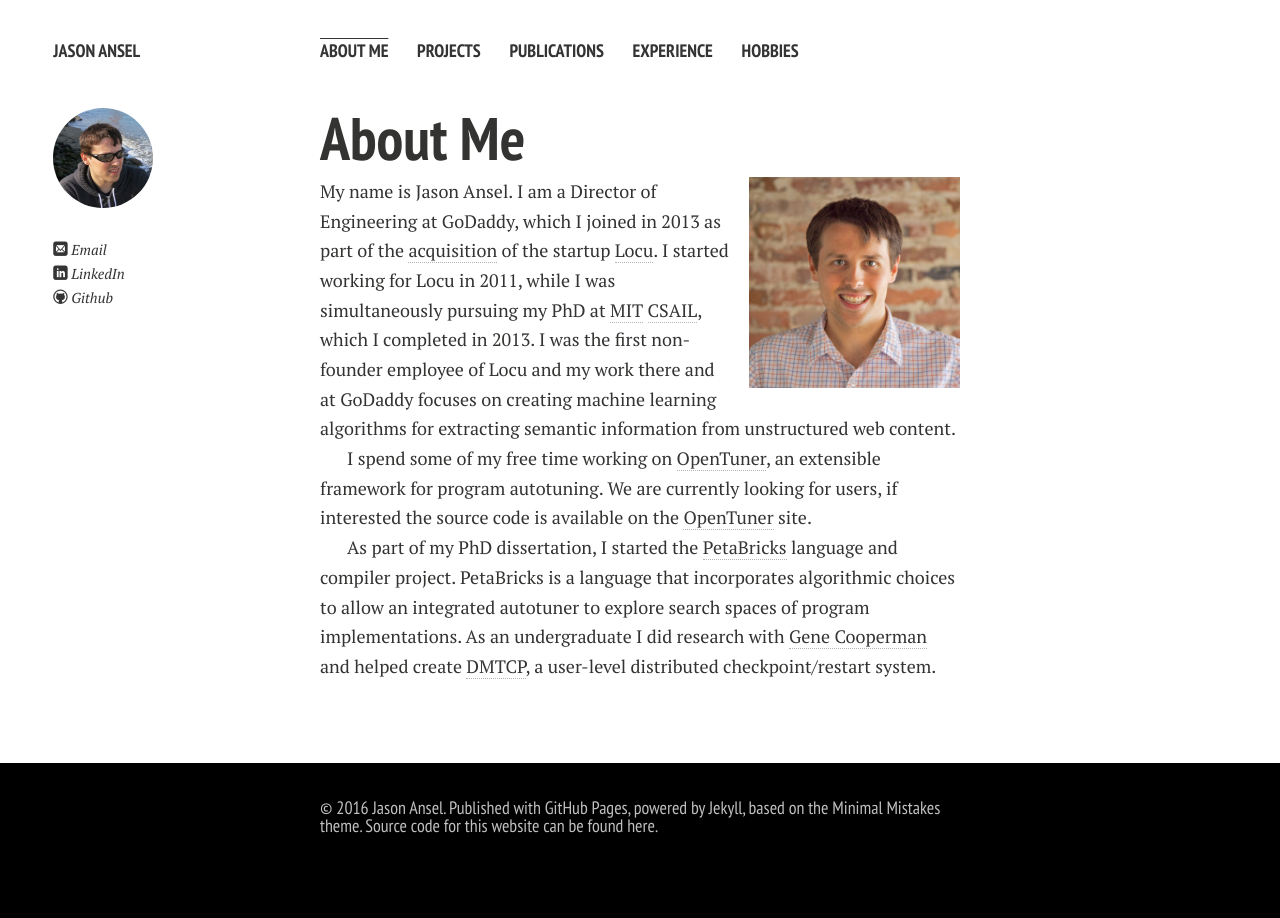
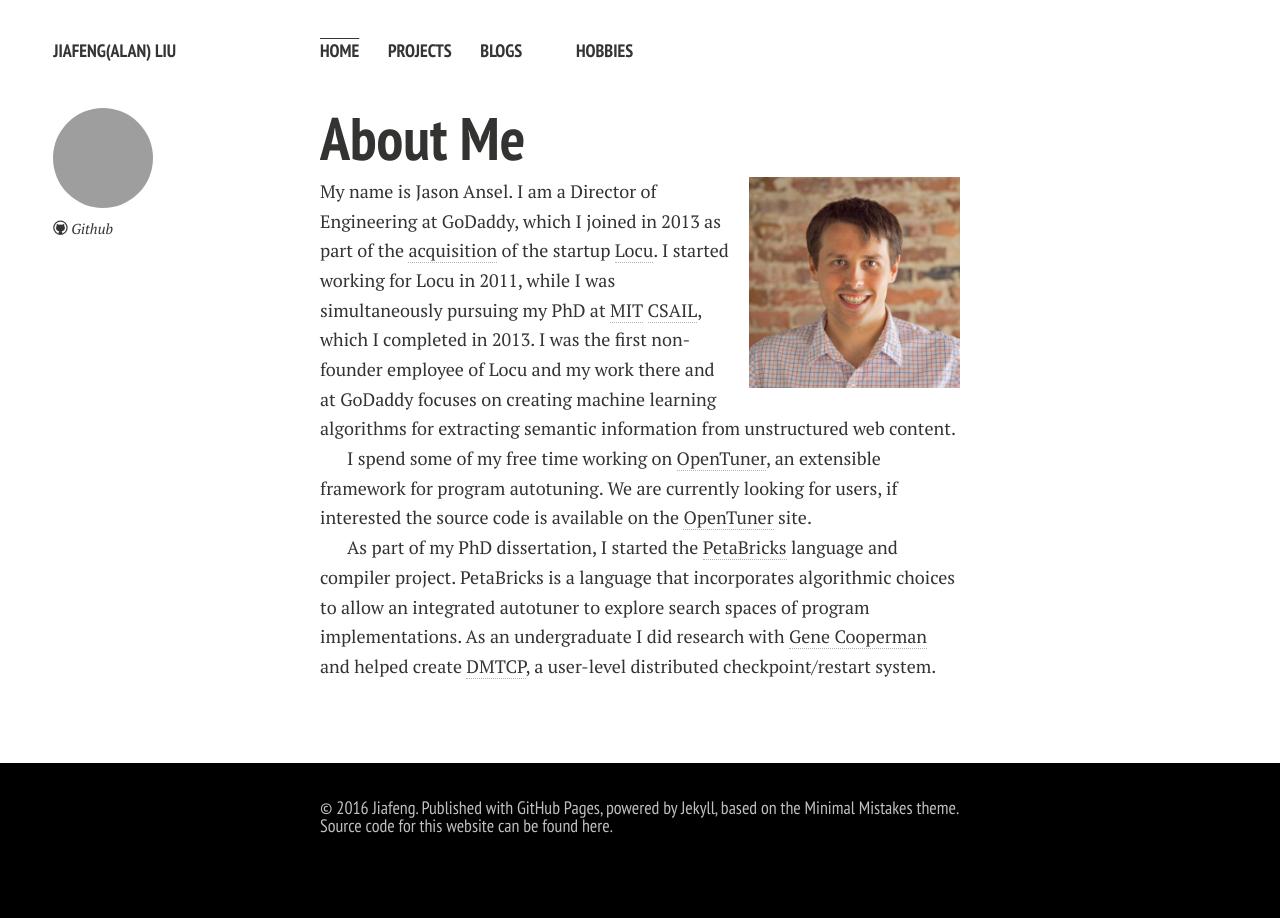
Before and after one commit to xinchishenwang/Yuxin-Fan.github.io, a Jekyll site: the page built from index.md, in a window 1280 px wide. Built offline with Jekyll 4.4.1, drawn with Linux system fonts in a browser that asks for light colours; nearby versions of some CDN libraries; Markdown is read by kramdown in place of the engine named in the settings.

Commit message:
update personal info

```diff
--- a/_config.yml
+++ b/_config.yml
@@ -1,20 +1,20 @@
-title: Jason Ansel
+title: Jiafeng(Alan) Liu
 #tagline:          A short tagline
 #description:      Describe your website.
 #Comment out url when working locally to resolve base urls correctly
-url: http://jasonansel.com
+url: http://Jiafengliu.me
 
 # Owner/author information
 owner:
-  name:           Jason Ansel
-  avatar:         jasonansel.jpg
+  name:           Jiafeng
+  avatar:         Jiafeng.jpg
 #  bio:
-  email:          jasonansel@jasonansel.com
+  email:
   # Social networking links are used in author-bio sidebar. Update and remove as you like.
   twitter:
   facebook:
-  github: jansel
-  linkedin: jansel
+  github: JayfongL
+  linkedin:
   instagram:
   lastfm:
   tumblr:
@@ -29,26 +29,26 @@
 # Links to include in top navigation
 # For external links add external: true
 links:
-  - title: About Me
+  - title: Home
     url: /
   - title: Projects
     url: /projects/
-  - title: Publications
-    url: /publications/
-  - title: Experience
-    url: /experience/
+  - title: Blogs
+    url: /Blogs/
+  - #title:
+   # url: /experience/
   - title: Hobbies
     url: /hobbies/
 
 # http://en.wikipedia.org/wiki/List_of_tz_database_time_zones
-timezone: America/New_York
+timezone: Asia/Shanghai
 future: true
 pygments: true
-#markdown: kramdown
-markdown: redcarpet
+markdown: kramdown
+
 
 # https://github.com/mojombo/jekyll/wiki/Permalinks
-permalink:   /:categories/:title
+#permalink:   /:categories/:title
 
 kramdown:
   auto_ids: true
```
